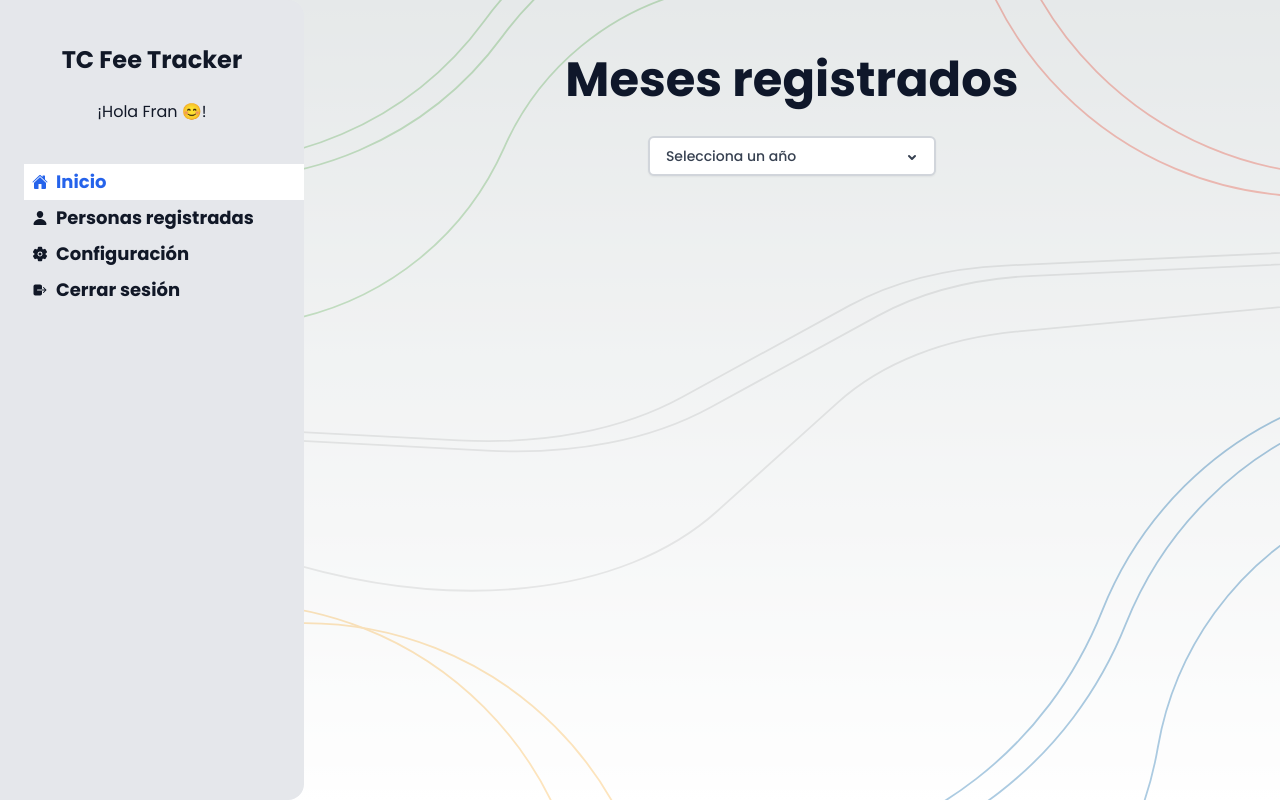
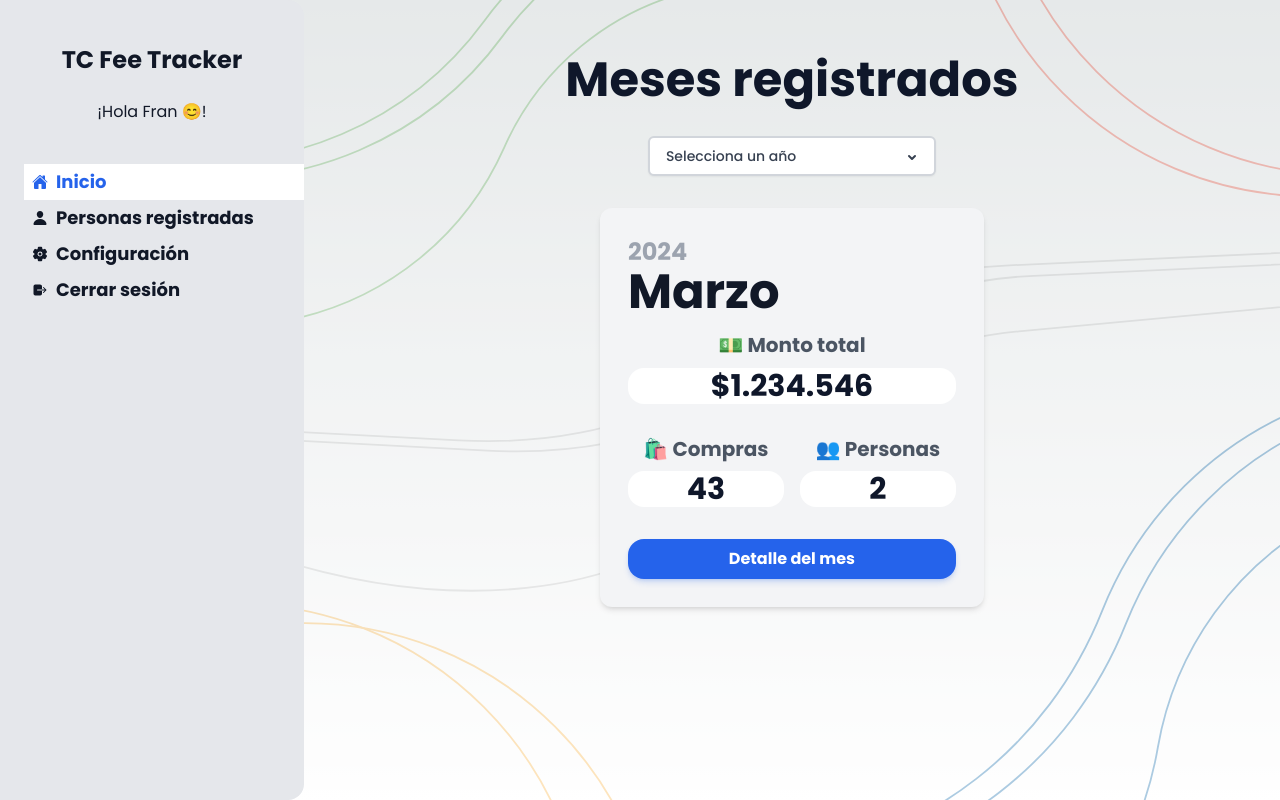
Before and after one commit to panchyh97/tc-fee-tracker, a Next.js app: page /home in a window 1280 px wide. Built offline with nearby package versions, Linux system fonts and the light colour scheme.

Commit message:
feat: :sparkles: add month card and button components
also changes ts config for components imports

```diff
--- a/src/app/(drawerContent)/home/page.tsx
+++ b/src/app/(drawerContent)/home/page.tsx
@@ -1,10 +1,13 @@
-import { Dropdown } from "components/Dropdown";
+import { Dropdown, MonthCard } from "@components";
 
 export default function HomePage() {
     return (
         <div className="p-12 flex flex-col items-center text-center">
-            <h1 className="text-5xl font-semibold mb-8">Meses registrados</h1>
-            <Dropdown />
+            <h1 className="text-5xl font-semibold">Meses registrados</h1>
+            <div className="w-full flex justify-center my-8">
+                <Dropdown />
+            </div>
+            <MonthCard />
         </div>
     );
 }
--- a/src/app/(drawerContent)/layout.tsx
+++ b/src/app/(drawerContent)/layout.tsx
@@ -1,4 +1,4 @@
-import { Sidebar } from '@/components';
+import { Sidebar } from '@components';
 
 export default function Layout({ children }: { children: React.ReactNode; }) {
     return (
--- /dev/null
+++ b/src/app/components/Button.tsx
@@ -0,0 +1,17 @@
+import React from 'react'
+
+interface IButton {
+  title: string;
+}
+
+export const Button = ({ title }: IButton) => {
+  return (
+    <button
+      className="w-full select-none rounded-2xl bg-blue-600 py-2 px-6 text-center align-middle text-base font-bold  text-white shadow-md shadow-blue-600/20 transition-all hover:shadow-lg hover:shadow-blue-600/40 focus:opacity-[0.85] hover:opacity-50 focus:shadow-none active:opacity-[0.85] active:shadow-none disabled:pointer-events-none disabled:opacity-50 disabled:shadow-none"
+      type="button"
+      data-ripple-light="true"
+    >
+      {title}
+    </button>
+  )
+}
--- a/src/app/components/Dropdown.tsx
+++ b/src/app/components/Dropdown.tsx
@@ -1,7 +1,7 @@
 'use client'
 
 import { useEffect, useRef, useState } from 'react';
-import InputComponent from './Input';
+import { Input } from '@components';
 
 const menuOptions = [
   '2024',
@@ -78,9 +78,9 @@ export const Dropdown = () => {
       </button>
       <div
         className={`${isOpen ? '' : 'hidden'
-          } w-full absolute right-0 mt-2 rounded-md shadow-lg bg-white ring-1 ring-black ring-opacity-5 p-1 space-y-1`}
+          } w-full absolute right-0 mt-2 rounded-md shadow-lg bg-white ring-1 ring-black ring-opacity-5 p-1 space-y-1 z-10`}
       >
-        <InputComponent onChange={handleInputChange} placeholder='Buscar año' clearIcon onClickClearIcon={handleClearInput} />
+        <Input onChange={handleInputChange} placeholder='Buscar año' clearIcon onClickClearIcon={handleClearInput} />
         {filteredOptions.map((option, index) => (
           <p
             key={index}
--- a/src/app/components/Input.tsx
+++ b/src/app/components/Input.tsx
@@ -11,7 +11,7 @@ interface Input {
   clearIcon?: boolean;
 }
 
-const InputComponent = ({
+export const Input = ({
   type = "text",
   onChange,
   className,
@@ -65,5 +65,3 @@ const InputComponent = ({
     </div>
   );
 };
-
-export default InputComponent;
--- /dev/null
+++ b/src/app/components/MonthCard.tsx
@@ -0,0 +1,43 @@
+import React from 'react'
+import { formatNumberToCLP } from '@utils';
+import { Button } from '@components'
+
+interface IAmount {
+  title: string;
+  amount: number;
+  formatAmount?: boolean;
+}
+
+export const MonthCard = () => {
+  const Amount = ({ title, amount, formatAmount = false }: IAmount) => {
+    return (
+      <>
+        <h5 className="mb-2 block text-xl text-gray-600 font-semibold leading-snug tracking-normal text-blue-gray-900 antialiased">
+          {title}
+        </h5>
+        <p className="bg-white rounded-2xl text-3xl font-semibold px-4">
+          {formatAmount ? formatNumberToCLP(amount) : amount}
+        </p>
+      </>)
+  }
+
+  return (
+    <div className="relative flex flex-col rounded-xl bg-gray-100 bg-clip-border shadow-md p-7 min-w-96">
+      <div className="relative flex flex-col items-start pb-4 font-semibold">
+        <p className='text-gray-400 text-2xl'>2024</p>
+        <p className='text-5xl text-gray-900'>Marzo</p>
+      </div>
+      <div className="">
+        <Amount title="💵 Monto total" amount={1234546} formatAmount />
+      </div>
+      <div className="flex flex-row my-8 w-full">
+        <div className='mr-4 w-full'>
+          <Amount title="🛍️ Compras" amount={43} />
+        </div>
+        <div className='w-full'>
+          <Amount title="👥 Personas" amount={2} />
+        </div>
+      </div>
+      <Button title='Detalle del mes' />
+    </div>)
+}
--- a/src/app/components/Sidebar.tsx
+++ b/src/app/components/Sidebar.tsx
@@ -1,6 +1,5 @@
-import Image from 'next/image';
 import { IoHome, IoSettings, IoPerson, IoLogOut } from 'react-icons/io5';
-import { SidebarMenuItem } from './SidebarMenuItem';
+import { SidebarMenuItem } from '@components';
 
 const menuItems = [
     {
@@ -30,7 +29,7 @@ export const Sidebar = () => {
 
         <div id="menu"
             style={{ width: '400px' }}
-            className="bg-gray-200 min-h-screen z-10 text-slate-300 w-64 left-0 h-screen overflow-y-scroll rounded-r-2xl">
+            className="bg-gray-200 min-h-screen z-10 text-slate-300 w-64 left-0 overflow-y-scroll rounded-r-2xl">
 
             <div id="logo" className="mt-11 px-6">
                 <h1 className="text-center text-lg md:text-2xl font-bold text-gray-900">
--- a/src/app/components/index.ts
+++ b/src/app/components/index.ts
@@ -1 +1,6 @@
 export { Sidebar } from './Sidebar';
+export { SidebarMenuItem } from './SidebarMenuItem'
+export { Dropdown } from './Dropdown'
+export { Input } from './Input'
+export { MonthCard } from './MonthCard'
+export { Button } from './Button'
--- a/src/app/globals.css
+++ b/src/app/globals.css
@@ -3,7 +3,7 @@
 @tailwind utilities;
 
 :root {
-  --foreground-rgb: 0, 0, 0;
+  --foreground-rgb: 30, 30, 30;
   --background-start-rgb: 214, 219, 220;
   --background-end-rgb: 255, 255, 255;
 }
--- /dev/null
+++ b/src/utils/formatNumberToCLP.tsx
@@ -0,0 +1,3 @@
+export const formatNumberToCLP = (number: number) => {
+  return new Intl.NumberFormat('es-CL', { style: 'currency', currency: 'CLP' }).format(number);
+};
--- /dev/null
+++ b/src/utils/index.ts
@@ -0,0 +1 @@
+export { formatNumberToCLP } from './formatNumberToCLP'
--- a/tsconfig.json
+++ b/tsconfig.json
@@ -23,8 +23,11 @@
     ],
     "baseUrl": "src/app",
     "paths": {
-      "@/components": [
+      "@components": [
         "components"
+      ],
+      "@utils": [
+        "../utils"
       ]
     }
   },
```
